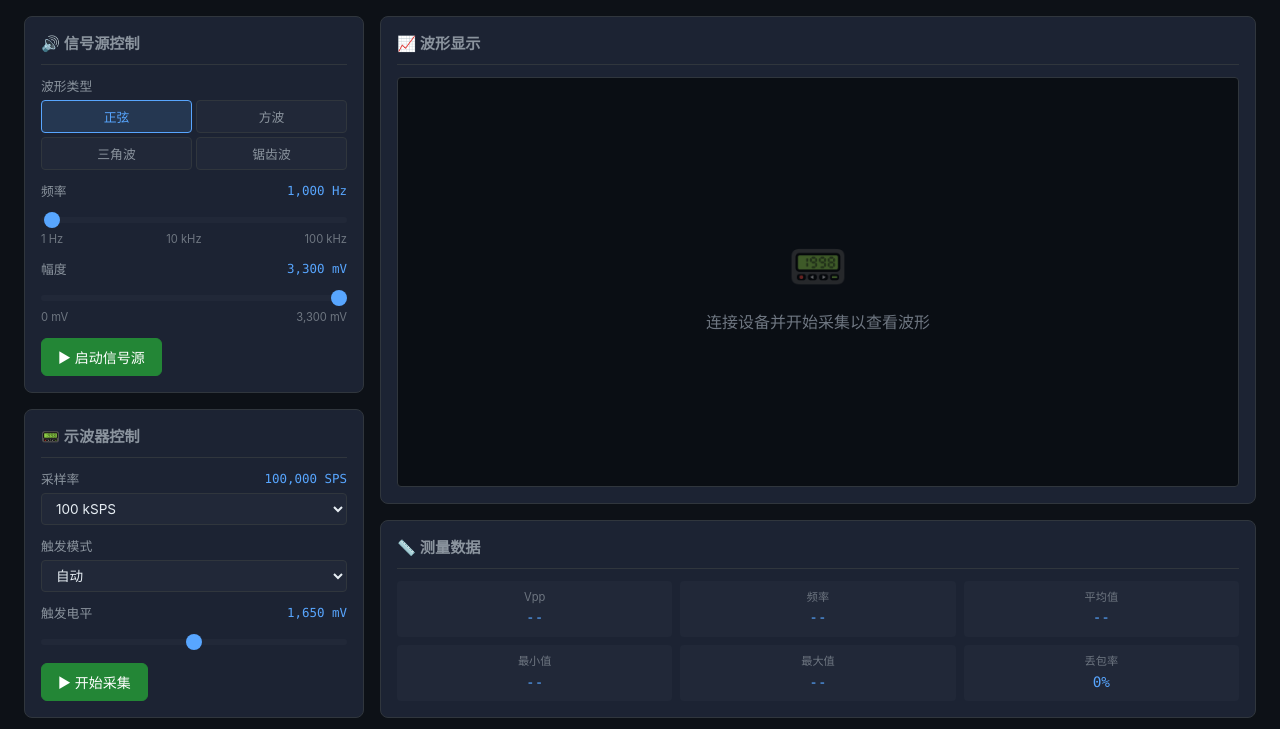
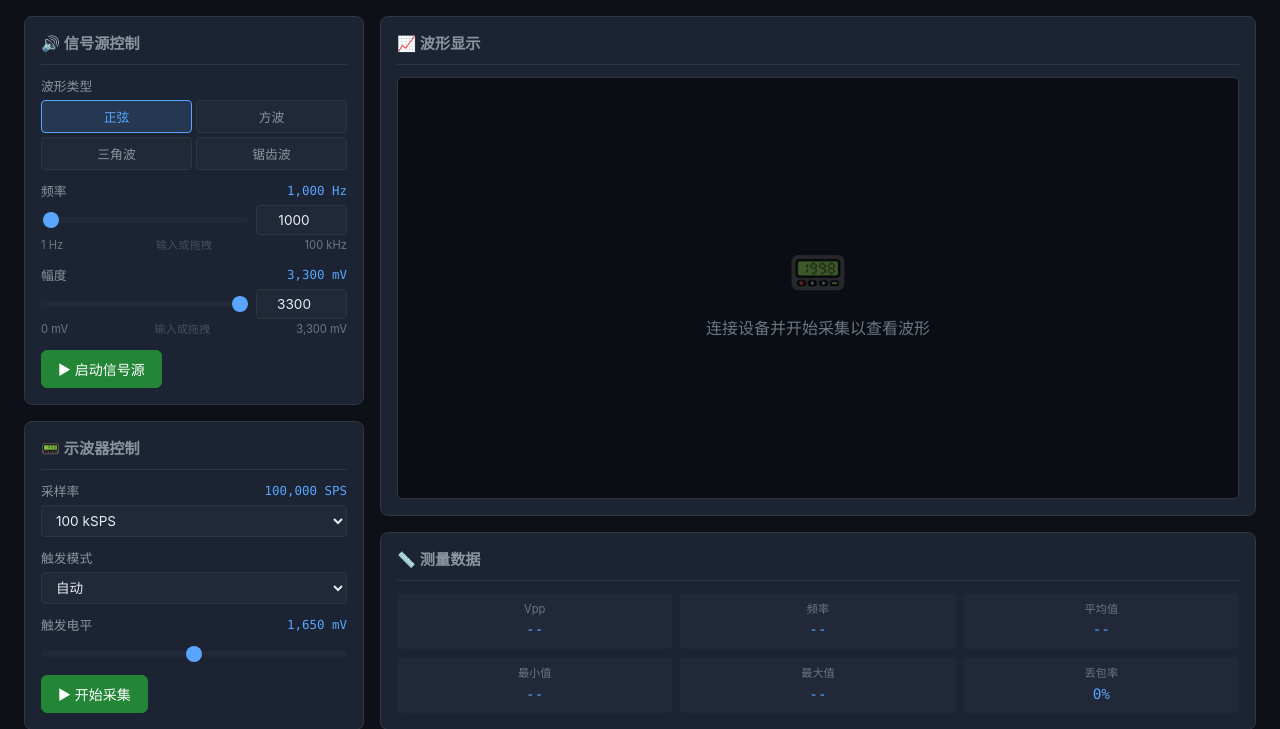
Before and after one commit to ydhc716-boo/osc, a Flask app: page / in a window 1280 px wide. Shown: the part 61-790 px from the top of the page. Run offline with Flask 3, Linux system fonts and the light colour scheme.

Commit message:
键盘输入控制信号源

```diff
--- a/web_ui/static/css/style.css
+++ b/web_ui/static/css/style.css
@@ -270,6 +270,40 @@ body {
     margin-top: 2px;
 }
 
+.range-labels .hint {
+    color: var(--text-muted);
+    opacity: 0.5;
+}
+
+.input-row {
+    display: flex;
+    gap: 8px;
+    align-items: center;
+}
+
+.input-row input[type="range"] {
+    flex: 3;
+}
+
+.num-input {
+    flex: 1;
+    min-width: 70px;
+    padding: 4px 8px;
+    background: var(--bg-input);
+    border: 1px solid var(--border);
+    border-radius: 4px;
+    color: var(--accent);
+    font-family: var(--font-mono);
+    font-size: 0.85rem;
+    text-align: center;
+}
+
+.num-input:focus {
+    border-color: var(--accent);
+    outline: none;
+    box-shadow: 0 0 0 2px rgba(88, 166, 255, 0.15);
+}
+
 /* ── Waveform Selector ──────────────────────────────────────────────────── */
 
 .waveform-selector {
--- a/web_ui/static/js/controls.js
+++ b/web_ui/static/js/controls.js
@@ -73,25 +73,67 @@ App.initControls = function () {
     });
 
     const $sgFreq = document.getElementById('sg-freq');
-    $sgFreq.addEventListener('input', () => {
-        const freq = parseInt($sgFreq.value);
+    const $sgFreqNum = document.getElementById('sg-freq-num');
+
+    function updateFreqDisplay(freq) {
         document.getElementById('freq-display').textContent =
             freq >= 1000 ? (freq / 1000).toFixed(freq % 1000 === 0 ? 0 : 1) + ' kHz'
                          : freq + ' Hz';
-    });
+    }
+
+    function setFreq(freq, source) {
+        freq = Math.max(1, Math.min(100000, parseInt(freq) || 1000));
+        if (source !== 'slider') { $sgFreq.value = freq; }
+        if (source !== 'num')     { $sgFreqNum.value = freq; }
+        updateFreqDisplay(freq);
+    }
+
+    $sgFreq.addEventListener('input', () => setFreq(parseInt($sgFreq.value), 'slider'));
     $sgFreq.addEventListener('change', async () => {
         const freq = parseInt($sgFreq.value);
         await apiPost('/api/signal/set_frequency', { freq });
     });
 
+    $sgFreqNum.addEventListener('input', () => setFreq(parseInt($sgFreqNum.value), 'num'));
+    $sgFreqNum.addEventListener('change', async () => {
+        const freq = parseInt($sgFreqNum.value);
+        setFreq(freq, 'num');
+        await apiPost('/api/signal/set_frequency', { freq });
+    });
+    $sgFreqNum.addEventListener('keydown', (e) => {
+        if (e.key === 'Enter') { $sgFreqNum.blur(); }
+    });
+
+    // ── Amplitude ──────────────────────────────────────────────────────
     const $sgAmp = document.getElementById('sg-amp');
-    $sgAmp.addEventListener('input', () => {
-        const amp = parseInt($sgAmp.value);
+    const $sgAmpNum = document.getElementById('sg-amp-num');
+
+    function updateAmpDisplay(amp) {
         document.getElementById('amp-display').textContent = amp.toLocaleString() + ' mV';
-    });
+    }
+
+    function setAmp(amp, source) {
+        amp = Math.max(0, Math.min(3300, parseInt(amp) || 0));
+        amp = Math.round(amp / 10) * 10; // snap to 10mV steps
+        if (source !== 'slider') { $sgAmp.value = amp; }
+        if (source !== 'num')    { $sgAmpNum.value = amp; }
+        updateAmpDisplay(amp);
+    }
+
+    $sgAmp.addEventListener('input', () => setAmp(parseInt($sgAmp.value), 'slider'));
     $sgAmp.addEventListener('change', async () => {
         const amp = parseInt($sgAmp.value);
         await apiPost('/api/signal/set_amplitude', { amp });
+    });
+
+    $sgAmpNum.addEventListener('input', () => setAmp(parseInt($sgAmpNum.value), 'num'));
+    $sgAmpNum.addEventListener('change', async () => {
+        const amp = parseInt($sgAmpNum.value);
+        setAmp(amp, 'num');
+        await apiPost('/api/signal/set_amplitude', { amp });
+    });
+    $sgAmpNum.addEventListener('keydown', (e) => {
+        if (e.key === 'Enter') { $sgAmpNum.blur(); }
     });
 
     const $btnSgStart = document.getElementById('btn-sg-start');
@@ -202,6 +244,7 @@ function syncControlsFromState(state) {
 
     if (state.freq_hz !== undefined) {
         document.getElementById('sg-freq').value = state.freq_hz;
+        document.getElementById('sg-freq-num').value = state.freq_hz;
         document.getElementById('freq-display').textContent =
             state.freq_hz >= 1000
                 ? (state.freq_hz / 1000).toFixed(state.freq_hz % 1000 === 0 ? 0 : 1) + ' kHz'
@@ -210,6 +253,7 @@ function syncControlsFromState(state) {
 
     if (state.amp_mv !== undefined) {
         document.getElementById('sg-amp').value = state.amp_mv;
+        document.getElementById('sg-amp-num').value = state.amp_mv;
         document.getElementById('amp-display').textContent =
             state.amp_mv.toLocaleString() + ' mV';
     }
--- a/web_ui/templates/index.html
+++ b/web_ui/templates/index.html
@@ -83,17 +83,27 @@
 
                     <div class="form-group">
                         <label>频率 <span id="freq-display">1,000 Hz</span></label>
-                        <input type="range" id="sg-freq" min="1" max="100000" value="1000" step="1">
+                        <div class="input-row">
+                            <input type="range" id="sg-freq" min="1" max="100000" value="1000" step="1">
+                            <input type="number" id="sg-freq-num" class="num-input" min="1" max="100000" value="1000" step="1">
+                        </div>
                         <div class="range-labels">
-                            <span>1 Hz</span><span>10 kHz</span><span>100 kHz</span>
+                            <span>1 Hz</span>
+                            <span class="hint">输入或拖拽</span>
+                            <span>100 kHz</span>
                         </div>
                     </div>
 
                     <div class="form-group">
                         <label>幅度 <span id="amp-display">3,300 mV</span></label>
-                        <input type="range" id="sg-amp" min="0" max="3300" value="3300" step="10">
+                        <div class="input-row">
+                            <input type="range" id="sg-amp" min="0" max="3300" value="3300" step="10">
+                            <input type="number" id="sg-amp-num" class="num-input" min="0" max="3300" value="3300" step="10">
+                        </div>
                         <div class="range-labels">
-                            <span>0 mV</span><span>3,300 mV</span>
+                            <span>0 mV</span>
+                            <span class="hint">输入或拖拽</span>
+                            <span>3,300 mV</span>
                         </div>
                     </div>
 
```
